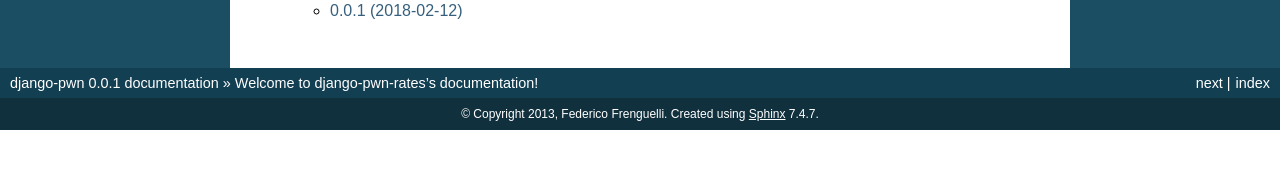
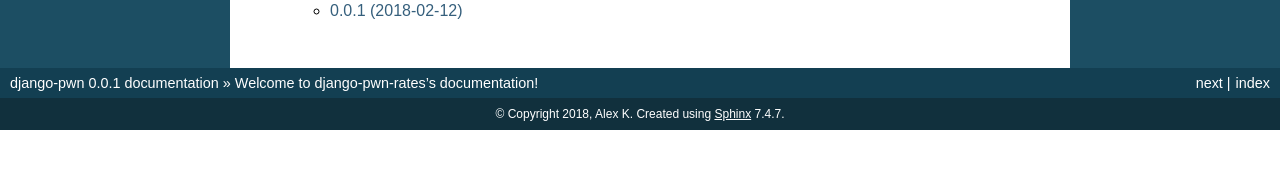
Before and after one commit to AlexLSB/django-pwn, a Sphinx documentation site: the page built from docs/index.rst, in a window 1280 px wide. Shown: the part 398-567 px from the top of the page. Built offline with Sphinx 7.4.7, drawn with Linux system fonts in a browser that asks for light colours.

Commit message:
fix copy

```diff
--- a/docs/conf.py
+++ b/docs/conf.py
@@ -47,7 +47,7 @@ master_doc = 'index'
 
 # General information about the project.
 project = u'django-pwn'
-copyright = u'2013, Federico Frenguelli'
+copyright = u'2018, Alex K'
 
 # The version info for the project you're documenting, acts as replacement for
 # |version| and |release|, also used in various other places throughout the
```
